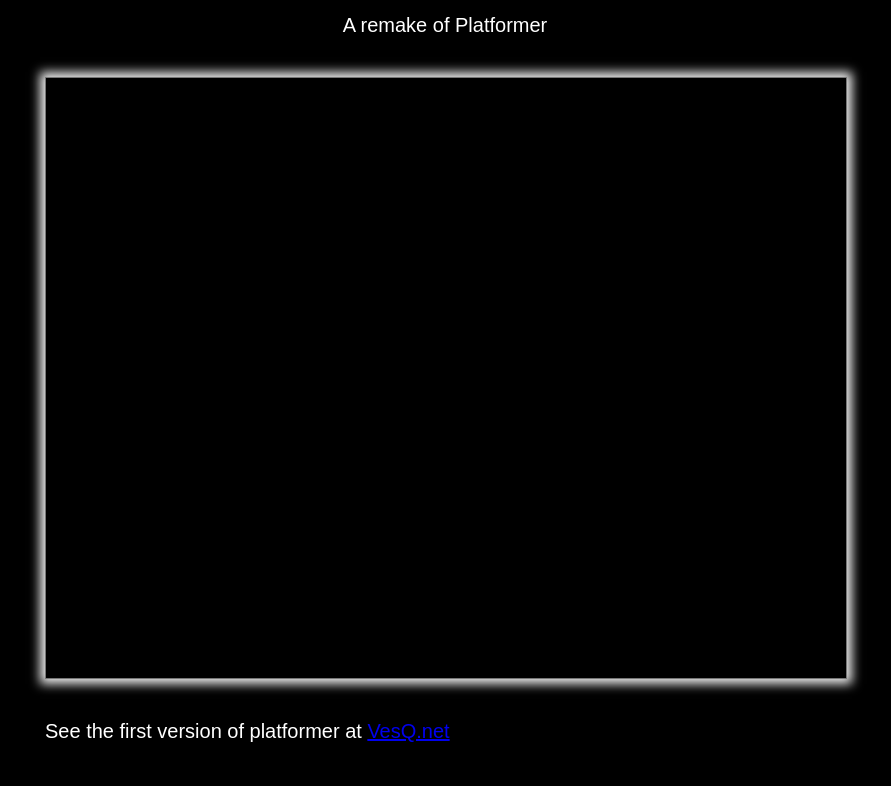
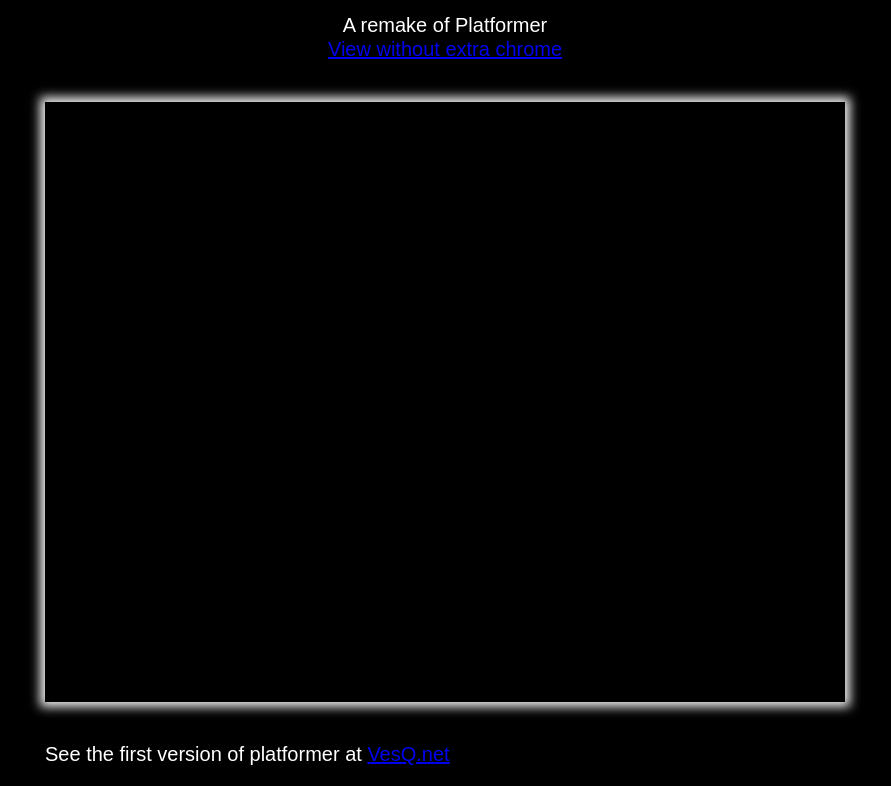
Before and after one commit to valscion/valscion.github.io, a plain HTML site: page platformer_v2/index.html in a window 1280 px wide. Shown: the part 74-860 px from the top of the page, without its empty margins (195-1086 px from the left). Before the commit the page ends 838 px from the top, so only its background shows below. Drawn offline with Linux system fonts and the light colour scheme.

Commit message:
Dump the media.json approach and use config.js instead

```diff
--- a/platformer_v2/index.html
+++ b/platformer_v2/index.html
@@ -12,7 +12,7 @@
   <div id="container">
     <article role="main">
       <h1>Platformer v2</h1>
-      <p class="ingress">A remake of Platformer</p>
+      <p class="ingress">A remake of Platformer<br /><a href="canvasonly.html">View without extra chrome</a></p>
       <div id="canvascontainer">
         <!-- create canvas here with javascript -->
       </div> <!-- #canvascontainer -->
--- a/platformer_v2/scripts/config.js
+++ b/platformer_v2/scripts/config.js
@@ -4,5 +4,61 @@
 
 define({
   canvasWidth: 800,
-  canvasHeight: 600
+  canvasHeight: 600,
+  sprites: {
+    source: "../media/sprites.png",
+    frameWidth: 16,
+    frameHeight: 24,
+    runRight: {
+      x: 0,
+      y: 0,
+      frames: 16
+    },
+    runLeft: {
+      mirror: this.runRight
+    },
+    hangRight: {
+      x: 0,
+      y: 1,
+      frames: 10
+    },
+    hangLeft: {
+      mirror: this.hangRight
+    },
+    coin: {
+      x: 10,
+      y: 1,
+      frames: 6
+    },
+    climb: {
+      x: 0,
+      y: 2,
+      frames: 6
+    },
+    wall: {
+      x: 6,
+      y: 2,
+      frames: 1
+    },
+    crumblingWall: {
+      x: 6,
+      y: 2,
+      frames: 9
+    },
+    ladders: {
+      x: 1,
+      y: 3,
+      frames: 1
+    },
+    laddersOff: {
+      x: 2,
+      y: 3,
+      frames: 1
+    },
+    rope: {
+      x: 3,
+      y: 3,
+      frames: 1
+    }
+  }
 });
--- a/platformer_v2/scripts/game.js
+++ b/platformer_v2/scripts/game.js
@@ -6,7 +6,7 @@
 define(["require"], function GameDefine(require) {
 
 /** @constructor */
-var Game = function Game(stage, config) {
+var Game = function (stage, config) {
   /** KineticJS Stage */
   this.stage = stage;
   /** Config, @see config.js */
@@ -15,8 +15,10 @@ var Game = function Game(stage, config) {
   this.sprites = {};
 };
 
+
+Game.prototype = {
   /** Initializing function */
-Game.prototype.init = function () {
+  init: function () {
     var self = this;
 
     debug.groupCollapsed('Init');
@@ -31,39 +33,43 @@ Game.prototype.init = function () {
     $("#canvascontainer").height(this.config.canvasHeight);
 
     // Load the media
-  this.loadMedia(function () {
-    // Create and draw the sprites after media is loaded
-    self.drawSprites();
+    this.loadMedia(function (spriteImg) {
+      // Split the sprites
+      self.createSprites(spriteImg);
     });
+  },
+
+  /** Loads media */
+  loadMedia: function (callback) {
+    var spriteImg = new Image();
+    spriteImg.onload = function () {
+      callback(spriteImg);
     };
+    spriteImg.src = require.toUrl(this.config.sprites.source);
+  },
 
-/** Loads media and draws some sort of loading bar (TODO: The loading bar ;D) */
-Game.prototype.loadMedia = function (callback) {
-  // Load media.json from ../media/media.json
-  var url = require.toUrl('../media/media.json');
-  $.ajax(url, {
-    dataType: 'json',
-    error: function (jqXHR, textStatus, errorThrown) {
-      debug.error('Failed to fetch ' + url);
-      debug.group('error arguments');
-      debug.dir(jqXHR);
-      debug.log(textStatus);
-      debug.log(errorThrown);
-      debug.groupEnd();
-    },
-    success: function (data, textStatus) {
-      debug.info('Fetched media.json: ' + textStatus);
-      debug.dir(data);
+  /** Splits the spritesheet to separate sprites */
+  createSprites: function (spriteImg) {
+    // Create a new temporary canvas
+    var canvas   = document.createElement("canvas"),
+      ctx        = canvas.getContext("2d"),
+      // Calculate total amount of frames
+      frameCount = (spriteImg.width * spriteImg.height) / (this.config.sprites.frameWidth * this.config.sprites.frameHeight);
+
+    if (frameCount !== Math.round(frameCount)) {
+      throw new TypeError(this.config.sprites.source + ' has irregural frame widths or heights');
     }
-  });
-};
 
-/** Draws the sprites */
-Game.prototype.drawSprites = function () {
+    // TODO:
+    //  1. Draw the separate frames to the temporary canvas
+    //  2. Save the canvas data
+    //  3. Pass the saved data to create a new image
+    //  4. Save the new created image to the place where it belongs to in this.sprites object
+    //  5. Goto 1.
+  }
+}
 
-};
-
-// Expose the `Game` function in an object, in "Game" field
+// Expose the `Game` class in an object, in "Game" field
 return {"Game": Game};
 
 });
--- a/platformer_v2/style.css
+++ b/platformer_v2/style.css
@@ -160,7 +160,6 @@ body {
 }
 
 #canvascontainer {
-  border: 1px solid #777;
   box-shadow: 0 0 10px 5px #eee;
   margin: 2em auto;
   position: relative;
```
Also changed, not shown: platformer_v2/canvasonly.html (added, +16 -0 lines). Lines whose indentation alone changed are shown as unchanged.
